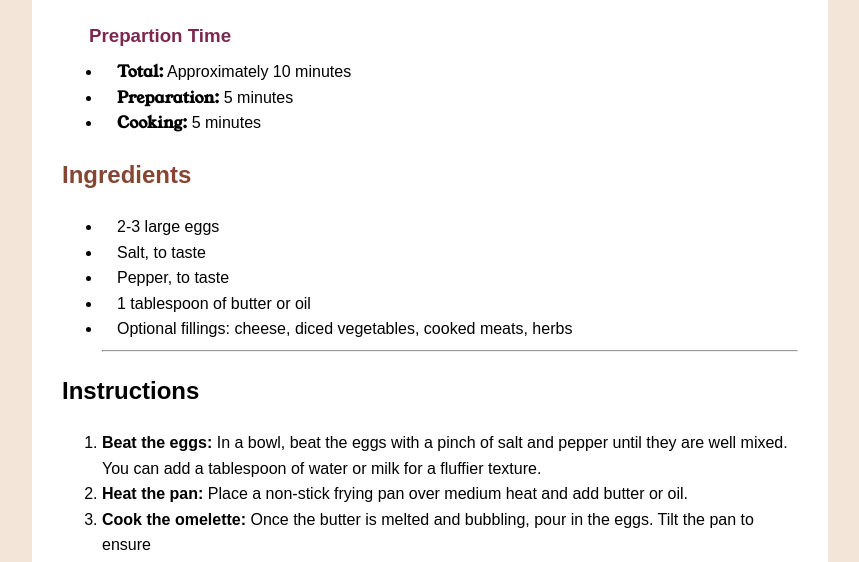
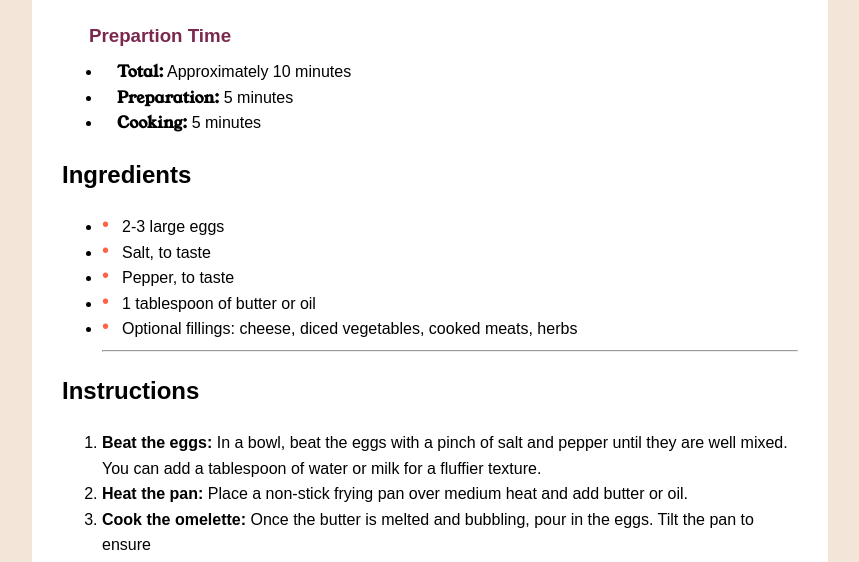
Before and after one commit to SHURKEAN/Omelette-Recipe, a plain HTML site: page index.html in a window 1280 px wide. Shown: the part 535-1097 px from the top of the page, without its empty margins (210-1069 px from the left). Drawn offline with Linux system fonts and the light colour scheme.

Commit message:
Added new comments to css

```diff
--- a/style.css
+++ b/style.css
@@ -54,9 +54,29 @@ body{
 
 
 /* Ingredients */
-.Ingre h2{
+/* .Ingre h2{
     color: hsl(14, 45%, 36%);
 }
 .Ingre ul li{
     padding-left: 15px;
+} */
+
+.Ingre {
+    list-style-type: none;
+    padding-left: 0;
 }
+
+.Ingre li {
+    position: relative;
+    padding-left: 20px;
+}
+
+.Ingre li::before {
+    content: "•";
+    color: #FF6347;
+    font-size: 20px;
+    position: absolute;
+    left: 0;
+    top: 0;
+    line-height: 1;
+}
```
